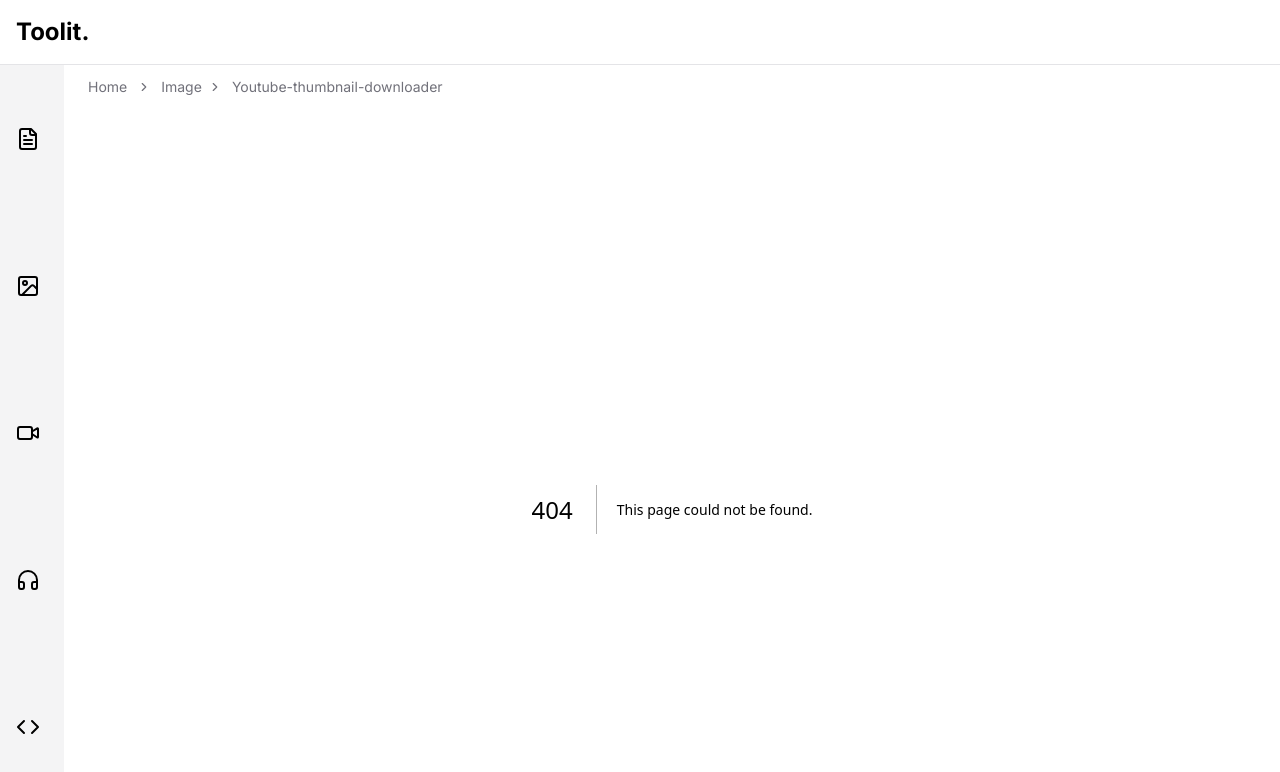
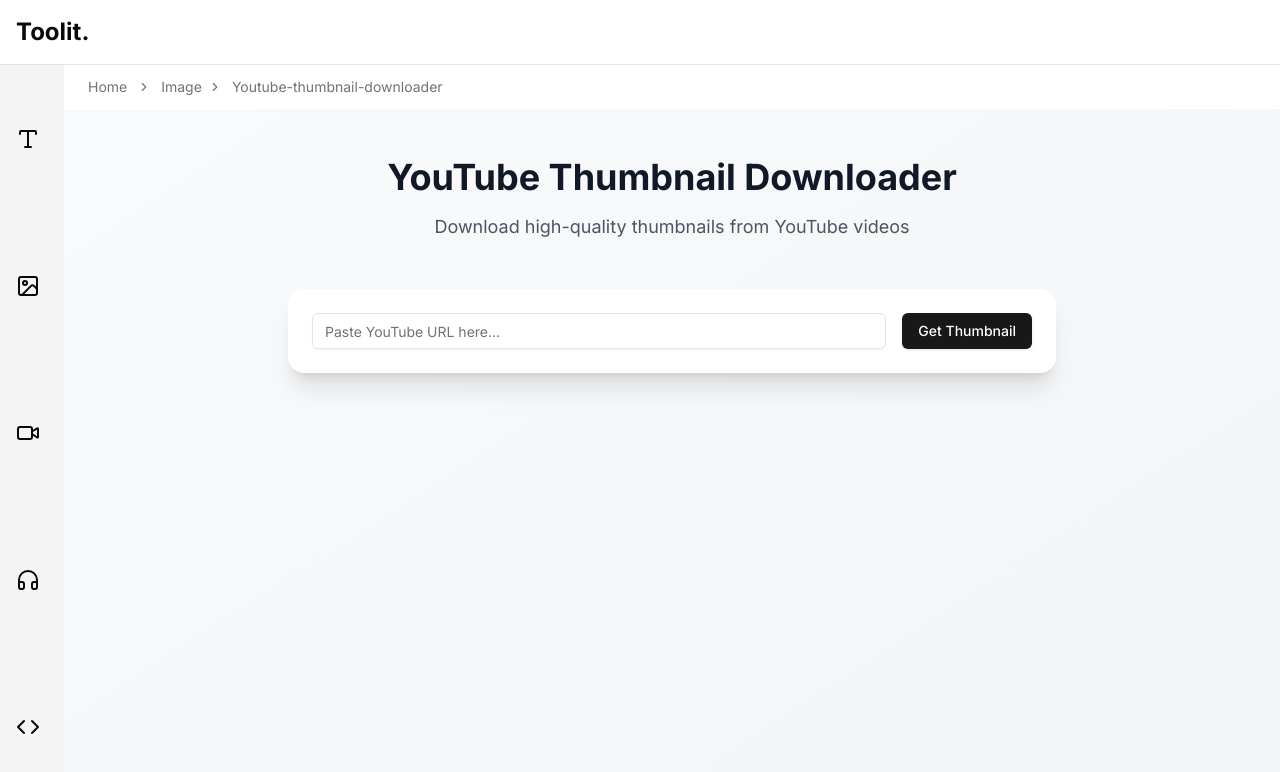
Before and after one commit to AaadityaG/tools.buildxyz, a Next.js app: page /image/youtube-thumbnail-downloader in a window 1280 px wide. Before the commit this address had no page. Shown: the top 772 px of the page. Built offline with nearby package versions, Linux system fonts and the light colour scheme.

Commit message:
feat: add InfoCard component and update tool pages to use it, half coocked thumbnail downloader

```diff
--- a/src/app/audio/page.tsx
+++ b/src/app/audio/page.tsx
@@ -1,20 +1,27 @@
-import { Card, CardHeader, CardTitle, CardDescription } from "@/components/ui/card"
-import Link from "next/link"
+import InfoCard from "@/components/InfoCard";
 
-export default function AudioPage() {
+export default function CodePage() {
+
+  const tools = [
+    {
+      title: "X/Twitter Card Preview",
+      description: "Checkout if your url has a preview of image, description and title before posting on twitter/X.",
+      href: "/code/twitter-card-preview",
+    },
+  ];
+
+
   return (
     <div className="container mx-auto p-4">
       <h1 className="text-2xl font-bold mb-4">Audio Tools</h1>
-      <div className="grid gap-4 md:grid-cols-2 lg:grid-cols-3">
-        {/* <Link href="/tools/text/guideline-caption-generator" className="block">
-          <Card>
-            <CardHeader>
-              <CardTitle>Guideline Caption Generator</CardTitle>
-              <CardDescription>Generate captions with modified words to meet guidelines</CardDescription>
-            </CardHeader>
-          </Card>
-        </Link> */}
-      </div>
+      {/* {tools.map((tool) => (
+          <InfoCard
+            key={tool.href}
+            title={tool.title}
+            description={tool.description}
+            href={tool.href}
+          />
+        ))} */}
     </div>
   )
 }
--- a/src/app/code/page.tsx
+++ b/src/app/code/page.tsx
@@ -1,21 +1,27 @@
-
-import { Card, CardHeader, CardTitle, CardDescription } from "@/components/ui/card"
-import Link from "next/link"
+import InfoCard from "@/components/InfoCard";
 
 export default function CodePage() {
+
+  const tools = [
+    {
+      title: "X/Twitter Card Preview",
+      description: "Checkout if your url has a preview of image, description and title before posting on twitter/X.",
+      href: "/code/twitter-card-preview",
+    },
+  ];
+
+
   return (
     <div className="container mx-auto p-4">
       <h1 className="text-2xl font-bold mb-4">Code Tools</h1>
-      <div className="grid gap-4 md:grid-cols-2 lg:grid-cols-3">
-        <Link href="/code/twitter-card-preview" className="block">
-          <Card>
-            <CardHeader>
-              <CardTitle>X/Twitter Card Preview</CardTitle>
-              <CardDescription>Checkout if your url has a preview of image, description and title before posting on twitter/X.</CardDescription>
-            </CardHeader>
-          </Card>
-        </Link>
-      </div>
+      {tools.map((tool) => (
+          <InfoCard
+            key={tool.href}
+            title={tool.title}
+            description={tool.description}
+            href={tool.href}
+          />
+        ))}
     </div>
   )
 }
--- a/src/app/image/page.tsx
+++ b/src/app/image/page.tsx
@@ -1,20 +1,27 @@
-import { Card, CardHeader, CardTitle, CardDescription } from "@/components/ui/card"
-import Link from "next/link"
 
+import InfoCard from "@/components/InfoCard"
 export default function AudioPage() {
+
+  const tools = [
+    {
+      title: "Youtube Thumbnail Downloader",
+      description: "Download high-quality thumbnails from YouTube videos",
+      href: "/image/youtube-thumbnail-downloader",
+    },
+  ];
+
+
   return (
     <div className="container mx-auto p-4">
       <h1 className="text-2xl font-bold mb-4">Image Tools</h1>
-      <div className="grid gap-4 md:grid-cols-2 lg:grid-cols-3">
-        <Link href="/image/image-convertor" className="block">
-          <Card>
-            <CardHeader>
-              <CardTitle>Image Convertor</CardTitle>
-              <CardDescription>Convert any type of images like png, jpg, jpeg and more</CardDescription>
-            </CardHeader>
-          </Card>
-        </Link>
-      </div>
+      {tools.map((tool) => (
+          <InfoCard
+            key={tool.href}
+            title={tool.title}
+            description={tool.description}
+            href={tool.href}
+          />
+        ))}
     </div>
   )
 }
--- /dev/null
+++ b/src/app/image/youtube-thumbnail-downloader/page.tsx
@@ -0,0 +1,191 @@
+"use client"
+
+import { Button } from "@/components/ui/button";
+import { useToast } from "@/hooks/use-toast";
+import { useState } from "react";
+import { Input } from "@/components/ui/input";
+import { toast } from "sonner";
+import { Share2 } from "lucide-react";
+
+interface VideoData {
+  title: string;
+  thumbnail: string;
+  videoId: string;
+  qualities: {
+    label: string;
+    url: string;
+  }[];
+}
+
+
+
+const Index = () => {
+
+  const [url, setUrl] = useState("");
+  const [loading, setLoading] = useState(false);
+  const [videoInfo, setVideoInfo] = useState<VideoData | null>(null);
+
+
+  function isValidYouTubeUrl(url: string) {
+    const youtubeRegex = /^(https?:\/\/)?(www\.)?(youtube\.com|youtu\.be)\/.+$/;
+    return youtubeRegex.test(url);
+  }
+
+  const extractVideoId = (url: string) => {
+    const regExp = /^.*((youtu.be\/)|(v\/)|(\/u\/\w\/)|(embed\/)|(watch\?))\??v?=?([^#&?]*).*/;
+    const match = url.match(regExp);
+    return (match && match[7].length === 11) ? match[7] : null;
+  };
+
+  const handleSubmit = async (e: React.FormEvent) => {
+    e.preventDefault();
+
+    if (!isValidYouTubeUrl(url)) {
+      toast.error("Please enter a valid YouTube URL");
+      return;
+    }
+
+    const videoId = extractVideoId(url);
+    if (!videoId) {
+      toast.error("Could not extract video ID from URL");
+      return;
+    }
+
+    setLoading(true);
+    try {
+      // Get the video title from oEmbed API
+      const oEmbedUrl = `https://www.youtube.com/oembed?url=https://www.youtube.com/watch?v=${videoId}&format=json`;
+      const response = await fetch(oEmbedUrl);
+      const data = await response.json();
+
+      const maxResUrl = `https://img.youtube.com/vi/${videoId}/maxresdefault.jpg`;
+
+      setVideoInfo({
+        title: data.title,
+        thumbnail: maxResUrl,
+        videoId: videoId,
+        qualities: [
+          {
+            label: "Max Resolution",
+            url: maxResUrl
+          }
+        ]
+      });
+
+      // Automatically trigger download
+      const link = document.createElement('a');
+link.download = `${data.title}-maxres.jpg`;
+document.body.appendChild(link);
+document.body.removeChild(link);
+
+
+      toast.success("Thumbnail downloaded!");
+    } catch (error) {
+      toast.error("Failed to fetch video information");
+      console.error("Error fetching video info:", error);
+    } finally {
+      setLoading(false);
+    }
+  };
+
+  return (
+    <div className="min-h-screen bg-gradient-to-br from-gray-50 to-gray-100 py-12 px-4 sm:px-6 lg:px-8">
+      <div className="max-w-3xl mx-auto">
+        <div className="text-center mb-12">
+          <h1 className="text-4xl font-bold text-gray-900 mb-4">
+            YouTube Thumbnail Downloader
+          </h1>
+          <p className="text-lg text-gray-600">
+            Download high-quality thumbnails from YouTube videos
+          </p>
+        </div>
+
+        <div className="bg-white rounded-2xl shadow-xl p-6 mb-8">
+          <form onSubmit={handleSubmit} className="space-y-4">
+            <div className="flex gap-4">
+              <Input
+                type="url"
+                placeholder="Paste YouTube URL here..."
+                value={url}
+                onChange={(e) => setUrl(e.target.value)}
+                className="flex-1"
+              />
+              <Button
+                type="submit"
+                className="gradient-bg hover-scale text-white"
+                disabled={loading}
+              >
+                {loading ? "Loading..." : "Get Thumbnail"}
+              </Button>
+            </div>
+          </form>
+
+          {videoInfo && <VideoInfo info={videoInfo} />}
+        </div>
+      </div>
+    </div>
+  );
+};
+
+export default Index;
+
+
+interface VideoInfoProps {
+  info: {
+    title: string;
+    thumbnail: string;
+    videoId: string;
+    qualities: {
+      label: string;
+      url: string;
+    }[];
+  };
+}
+const VideoInfo = ({ info }: VideoInfoProps) => {
+    const handleDownload = () => {
+      const link = document.createElement('a');
+      link.href = info.thumbnail;
+      link.download = `${info.title}-thumbnail.jpg`; // Specify the filename
+      document.body.appendChild(link); // Append link to body
+      link.click(); // Trigger the download
+      document.body.removeChild(link); // Remove the link after download
+    };
+
+    return (
+      <div className="mt-8 space-y-6">
+        <div className="aspect-video relative rounded-lg overflow-hidden bg-gray-100">
+          <img
+            src={info.thumbnail}
+            alt={info.title}
+            className="w-full h-full object-cover"
+            onError={(e) => {
+              const target = e.target as HTMLImageElement;
+              target.src = `https://img.youtube.com/vi/${info.videoId}/hqdefault.jpg`;
+            }}
+          />
+        </div>
+
+        <div className="space-y-4">
+          <h2 className="text-xl font-semibold text-gray-900">{info.title}</h2>
+
+          <div className="flex gap-4">
+            {/* Open Thumbnail in New Tab */}
+            <Button
+            //   onClick={handleOpenNewTab}
+              className="text-white px-4 py-2 rounded-lg"
+            >
+              URL <Share2 />
+            </Button>
+
+            {/* Download the Thumbnail */}
+            <Button
+              onClick={handleDownload}
+              className="text-white bg-green-500 hover:bg-green-600 px-4 py-2 rounded-lg"
+            >
+              Download Thumbnail
+            </Button>
+          </div>
+        </div>
+      </div>
+    );
+  };
--- a/src/app/page.tsx
+++ b/src/app/page.tsx
@@ -1,7 +1,7 @@
 import { Button } from "@/components/ui/button"
 import Link from "next/link"
 import { Bricolage_Grotesque } from 'next/font/google'
-import { FileTextIcon, ImageIcon, VideoIcon, FileAudioIcon, CodeIcon } from 'lucide-react'
+import { FileTextIcon, ImageIcon, VideoIcon, FileAudioIcon, CodeIcon, Type  } from 'lucide-react'
 import SpotlightCard from "../components/SpotlightCard"
 
 const brigo = Bricolage_Grotesque({ subsets: ['latin'] })
@@ -22,7 +22,7 @@
           <div className="flex w-full items-center justify-center lg:flex-nowrap md:flex-wrap flex-wrap gap-4 mb-12">
             <Link href={"/text"}>
             <SpotlightCard className="flex flex-col items-center justify-center p-4 bg-white bg-opacity-10 rounded-lg">
-              <FileTextIcon className="w-9 h-9 mb-2" />
+              <Type  className="w-9 h-9 mb-2" />
               <span className="text-sm md:text-base">Text</span>
             </SpotlightCard>
             </Link>
@@ -44,7 +44,7 @@
               <span className="text-sm md:text-base">Audio</span>
             </SpotlightCard>
             </Link>
-            <Link href="/audio">
+            <Link href="/code">
             <SpotlightCard className="flex flex-col items-center justify-center p-4 bg-white bg-opacity-10 rounded-lg">
               <CodeIcon className="w-9 h-9 mb-2" />
               <span className="text-sm md:text-base">Code</span>
@@ -58,11 +58,18 @@
               Streamline your workflow and enhance your productivity with our user-friendly tools.
             </p>
 
-            {/* <Link href="/text" passHref>
-              <Button size="lg" className="font-semibold bg-white text-black hover:bg-gray-100">
-                Explore Tools
-              </Button>
-            </Link> */}
+            <div className="flex gap-4 items-center justify-center">
+            <Link href="https://tally.so/r/nPvkq0" target="_blank" passHref>
+              <button  className="font-semibold bg-white text-blue-400 hover:bg-blue-200 p-2 rounded-lg">
+                Request a tool/feature
+              </button>
+            </Link>
+            <Link href="https://tally.so/r/3yjzaW" target="_blank" passHref>
+              <button  className="font-semibold bg-white text-green-400 hover:bg-green-200 p-2 rounded-lg">
+                contact
+              </button>
+            </Link>
+            </div>
           </div>
         </div>
       </div>
--- a/src/app/text/page.tsx
+++ b/src/app/text/page.tsx
@@ -1,20 +1,25 @@
-import { Card, CardHeader, CardTitle, CardDescription } from "@/components/ui/card"
-import Link from "next/link"
+import InfoCard from "@/components/InfoCard";
+
+const tools = [
+  {
+    title: "Guideline Caption Generator",
+    description: "Generate captions with modified words to meet guidelines",
+    href: "/text/guideline-caption-generator",
+  },
+];
 
 export default function TextPage() {
   return (
     <div className="container mx-auto p-4">
       <h1 className="text-2xl font-bold mb-4">Text Tools</h1>
-      <div className="grid gap-4 md:grid-cols-2 lg:grid-cols-3">
-        <Link href="/text/guideline-caption-generator" className="block">
-          <Card>
-            <CardHeader>
-              <CardTitle>Guideline Caption Generator</CardTitle>
-              <CardDescription>Generate captions with modified words to meet guidelines</CardDescription>
-            </CardHeader>
-          </Card>
-        </Link>
-      </div>
+        {tools.map((tool) => (
+          <InfoCard
+            key={tool.href}
+            title={tool.title}
+            description={tool.description}
+            href={tool.href}
+          />
+        ))}
     </div>
-  )
+  );
 }
--- a/src/app/video/page.tsx
+++ b/src/app/video/page.tsx
@@ -1,20 +1,27 @@
-import { Card, CardHeader, CardTitle, CardDescription } from "@/components/ui/card"
-import Link from "next/link"
 
+import InfoCard from "@/components/InfoCard"
 export default function AudioPage() {
+
+  const tools = [
+    {
+      title: "",
+      description: "",
+      href: "",
+    },
+  ];
+
+
   return (
     <div className="container mx-auto p-4">
       <h1 className="text-2xl font-bold mb-4">Video Tools</h1>
-      <div className="grid gap-4 md:grid-cols-2 lg:grid-cols-3">
-        {/* <Link href="/tools/text/guideline-caption-generator" className="block">
-          <Card>
-            <CardHeader>
-              <CardTitle>Guideline Caption Generator</CardTitle>
-              <CardDescription>Generate captions with modified words to meet guidelines</CardDescription>
-            </CardHeader>
-          </Card>
-        </Link> */}
-      </div>
+      {/* {tools.map((tool) => (
+          <InfoCard
+            key={tool.href}
+            title={tool.title}
+            description={tool.description}
+            href={tool.href}
+          />
+        ))} */}
     </div>
   )
 }
--- /dev/null
+++ b/src/components/InfoCard.tsx
@@ -0,0 +1,25 @@
+import { Card, CardHeader, CardTitle, CardDescription } from "@/components/ui/card";
+import Link from "next/link";
+
+interface InfoCardProps {
+  title: string;
+  description: string;
+  href: string;
+}
+
+const InfoCard: React.FC<InfoCardProps> = ({ title, description, href }) => {
+  return (
+    <div className="grid gap-4 md:grid-cols-2 lg:grid-cols-3">
+      <Link href={href} className="block" aria-label={title}>
+        <Card className="hover:shadow-lg transition-shadow duration-200">
+          <CardHeader>
+            <CardTitle>{title}</CardTitle>
+            <CardDescription>{description}</CardDescription>
+          </CardHeader>
+        </Card>
+      </Link>
+    </div>
+  );
+};
+
+export default InfoCard;
--- a/src/components/Tabs.tsx
+++ b/src/components/Tabs.tsx
@@ -1,12 +1,12 @@
 'use client'
 
-import { HomeIcon, FileTextIcon, ImageIcon, VideoIcon, Headphones, Code } from 'lucide-react'
+import { HomeIcon, Type, ImageIcon, VideoIcon, Headphones, Code } from 'lucide-react'
 import Link from "next/link"
 import { usePathname } from "next/navigation"
 
 const tabs = [
   // { icon: HomeIcon, path: "/", match: /^\/tools\/?$/ },
-  { icon: FileTextIcon, path: "/text", match: /^\/tools\/text(\/.*)?$/ },
+  { icon: Type , path: "/text", match: /^\/tools\/text(\/.*)?$/ },
   { icon: ImageIcon, path: "/image" },
   { icon: VideoIcon, path: "/video" },
   { icon: Headphones, path: "/audio" },
```
